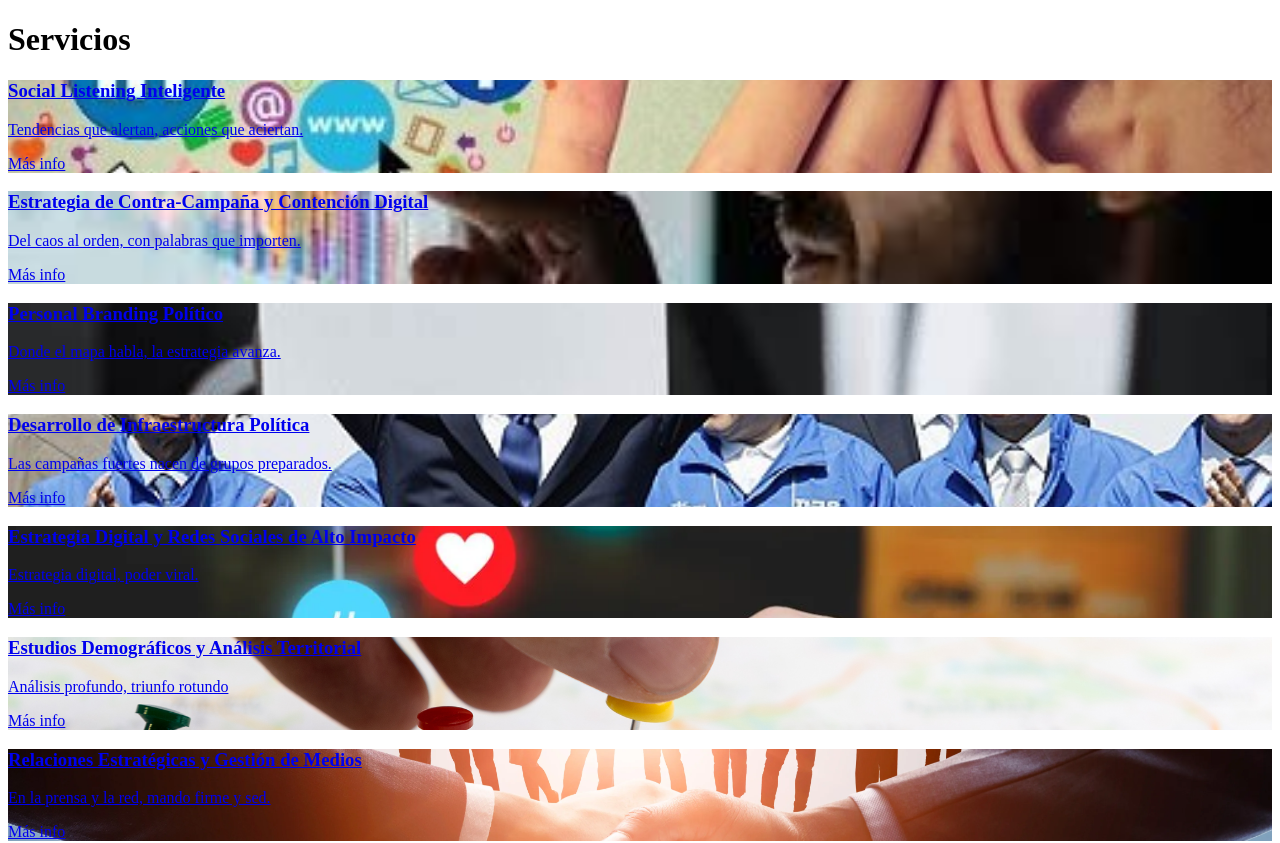
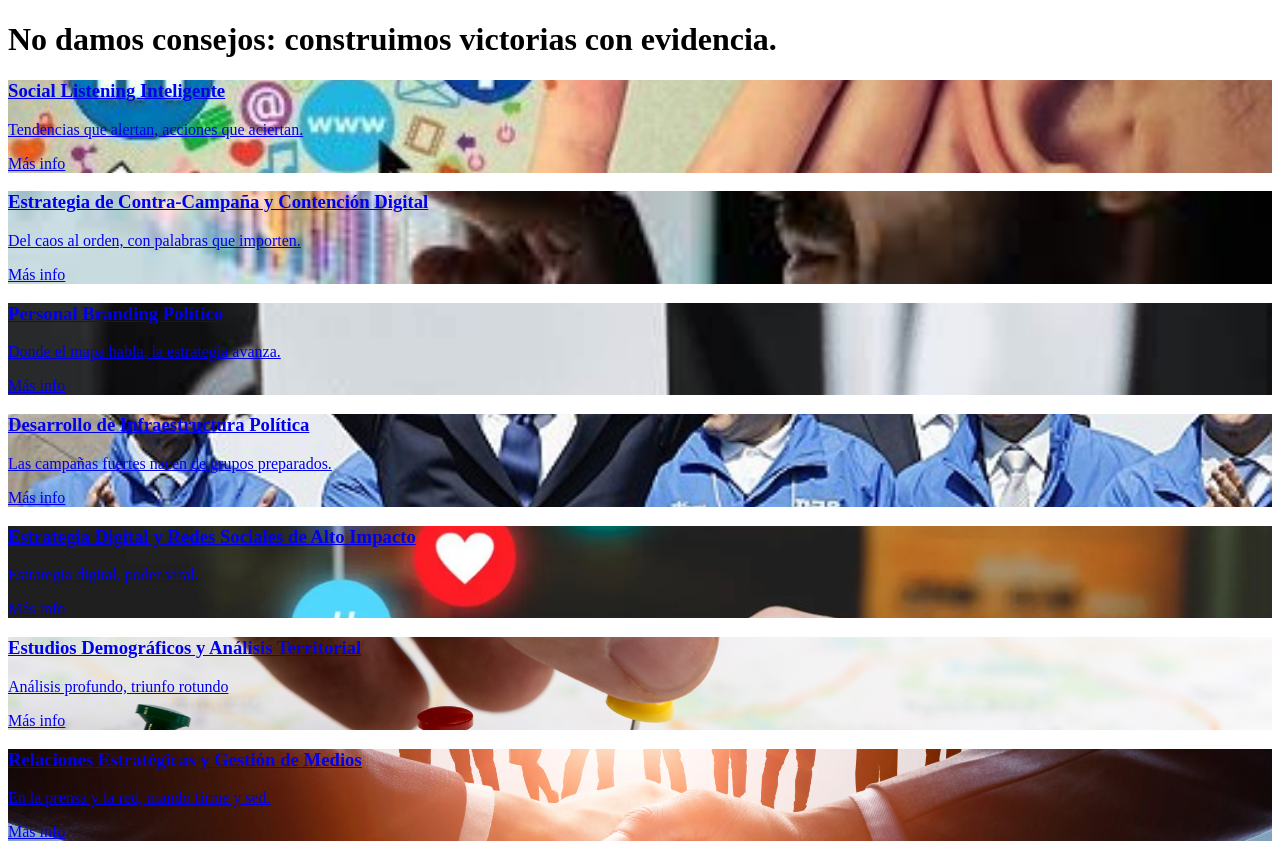
Before and after one commit to DaniP-Dev/CRITERIA-COMUNICACION-POLITICA, a Next.js app: page /Portfolio in a window 1280 px wide. Shown: the top 843 px of the page. Built offline with nearby package versions, Linux system fonts and the light colour scheme.

Commit message:
cambio titulo servicios

```diff
--- a/src/pages/Portfolio.tsx
+++ b/src/pages/Portfolio.tsx
@@ -79,7 +79,7 @@ const Portfolio = () => {
     <>
       <div className="mt-10">
         <h1 className="text-3xl md:text-4xl font-bold text-center ">
-          Servicios
+          No damos consejos: construimos victorias con evidencia.
         </h1>
         {/* Móvil: scroll horizontal */}
         <div className="block md:hidden">
```
